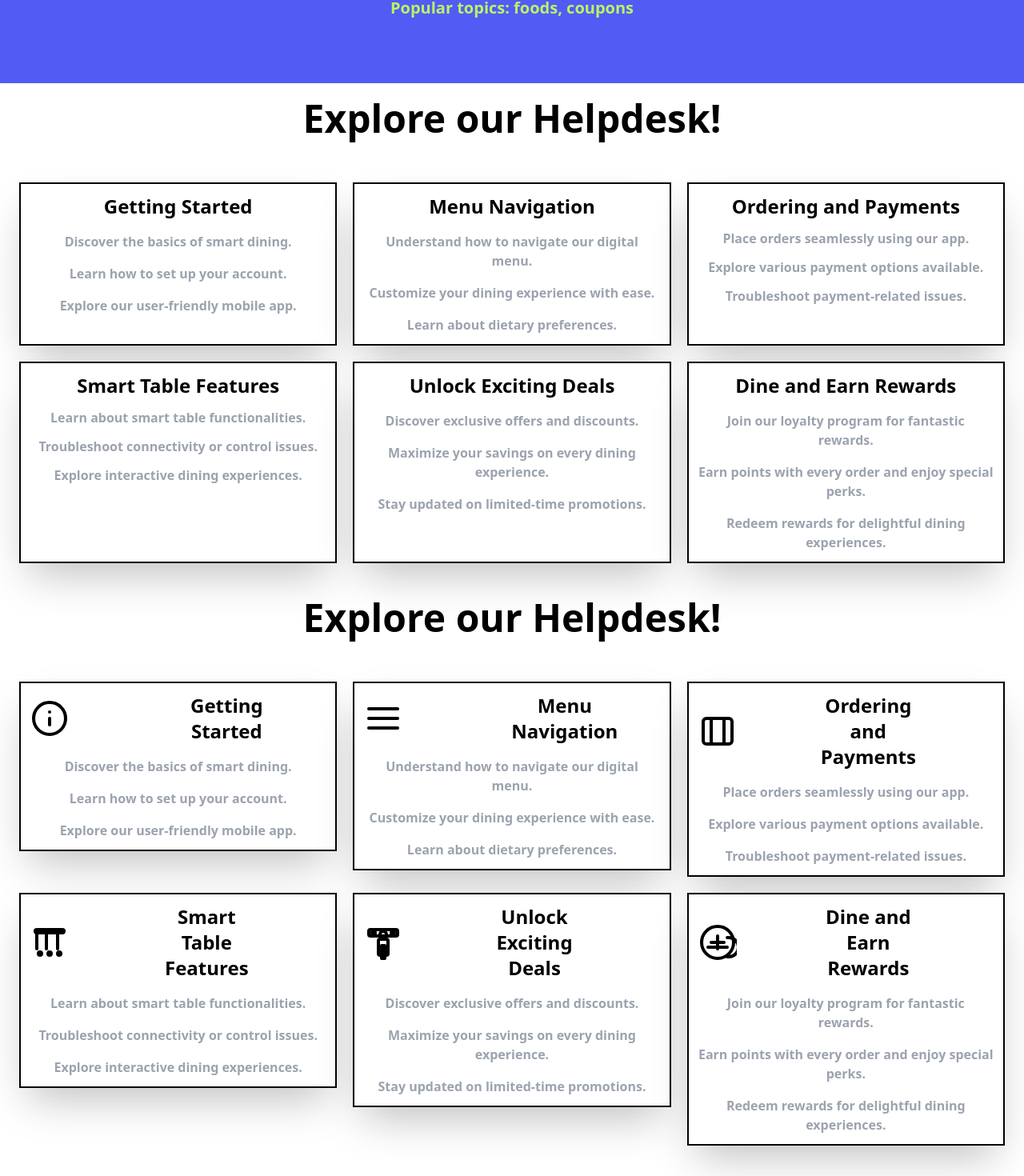
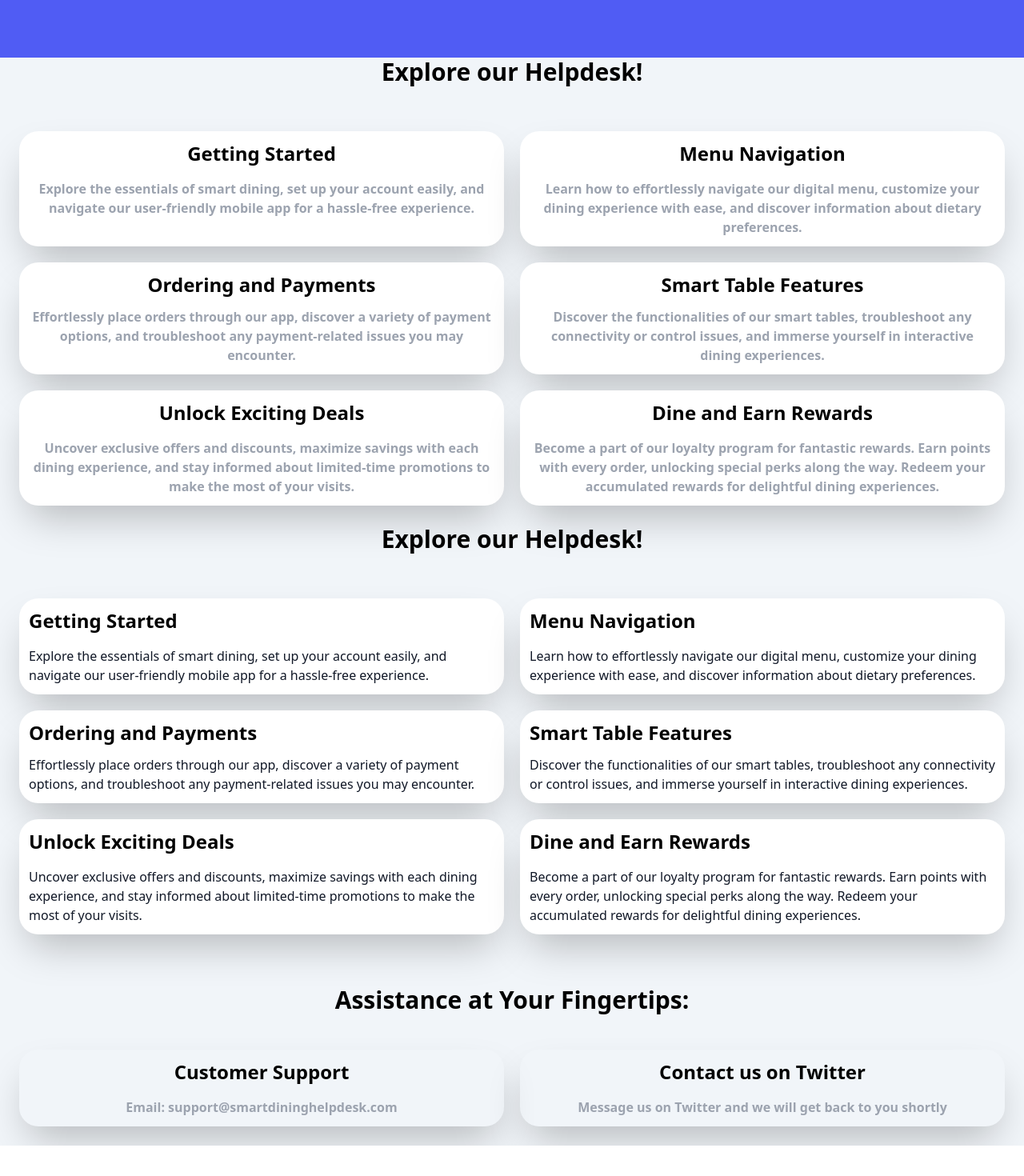
Before and after one commit to arunbabuceg/helpdesk, an Angular app: page / in a window 1280 px wide. Shown: the part 236-1706 px from the top of the page at 80% size. After the commit the page ends 1668 px from the top, so only its background shows below. Built offline with nearby package versions, Linux system fonts and the light colour scheme.

Commit message:
slate bg

```diff
--- a/src/app/app.component.html
+++ b/src/app/app.component.html
@@ -1,3 +1,5 @@
     <app-hero></app-hero>
-    <app-cohero></app-cohero>
-    <app-helps></app-helps>
+    <div class="bg-slate-100">
+        <app-cohero></app-cohero>
+        <app-helps></app-helps>
+    </div>
--- a/src/app/cohero/cohero.component.html
+++ b/src/app/cohero/cohero.component.html
@@ -1,126 +1,76 @@
-<div class="text-center text-black font-bold text-5xl my-5">
+<div class="text-center text-black font-bold text-3xl ">
+    <p >Explore our Helpdesk!</p>
+</div>
+
+<div class="grid grid-cols-2 mt-8 p-6 gap-5">
+    <div class="text-black text-left gap-4 p-3 flex flex-col font-bold  shadow-2xl rounded-3xl bg-white">
+        <p class="text-2xl text-center">Getting Started</p>
+        <p class="text-gray-400 text-center">Explore the essentials of smart dining, set up your account easily, and navigate our user-friendly mobile app for a hassle-free experience.</p>
+      </div>
+
+    <div class="text-black text-left gap-4 p-3 flex flex-col font-bold  shadow-2xl rounded-3xl bg-white">
+        <p class="text-2xl text-center">Menu Navigation</p>
+        <p class="text-gray-400 text-center">
+            Learn how to effortlessly navigate our digital menu, customize your dining experience with ease, and discover information about dietary preferences.</p>
+    </div>
+
+    <div class="text-black text-left gap-3 p-3 flex flex-col font-bold  shadow-2xl rounded-3xl bg-white">
+        <p class="text-2xl text-center">Ordering and Payments</p>
+        <p class="text-gray-400 text-center">
+            Effortlessly place orders through our app, discover a variety of payment options, and troubleshoot any payment-related issues you may encounter.</p>
+    </div>
+
+    <div class="text-black text-left gap-3 p-3 flex flex-col font-bold  shadow-2xl rounded-3xl bg-white">
+        <p class="text-2xl text-center">Smart Table Features</p>
+        <p class="text-gray-400 text-center">
+            Discover the functionalities of our smart tables, troubleshoot any connectivity or control issues, and immerse yourself in interactive dining experiences.</p>
+    </div>
+
+    <div class="text-black text-left gap-4 p-3 flex flex-col font-bold  shadow-2xl rounded-3xl bg-white">
+        <p class="text-2xl text-center">Unlock Exciting Deals</p>
+        <p class="text-gray-400 text-center">Uncover exclusive offers and discounts, maximize savings with each dining experience, and stay informed about limited-time promotions to make the most of your visits.</p>
+
+    </div>
+
+    <div class="text-black text-left gap-4 p-3 flex flex-col font-bold  shadow-2xl rounded-3xl bg-white">
+        <p class="text-2xl text-center ">Dine and Earn Rewards</p>
+        <p class="text-gray-400 text-center">Become a part of our loyalty program for fantastic rewards. Earn points with every order, unlocking special perks along the way. Redeem your accumulated rewards for delightful dining experiences.</p>
+
+    </div>
+</div>
+
+<div class="text-center text-black font-bold text-3xl">
     <p>Explore our Helpdesk!</p>
 </div>
 
-<div class="grid grid-cols-3 mt-8 p-6 gap-5">
-    <div class="text-black text-left gap-4 p-3 flex flex-col font-bold border-2 shadow-2xl border-black bg-white">
-        <p class="text-2xl text-center">Getting Started</p>
-        <p class="text-gray-400 text-center">Discover the basics of smart dining.</p>
-        <p class="text-gray-400 text-center">Learn how to set up your account.</p>
-        <p class="text-gray-400 text-center">Explore our user-friendly mobile app.</p>
+<div class="grid grid-cols-2 mt-8 p-6 gap-5">
+    <div class="text-black gap-4 p-3 flex flex-col font-bold shadow-2xl rounded-3xl bg-white">
+        <p class="text-2xl text-left">Getting Started</p>
+        <p class="text-gray-900 font-normal text-left">Explore the essentials of smart dining, set up your account easily, and navigate our user-friendly mobile app for a hassle-free experience.</p>
     </div>
 
-    <div class="text-black text-left gap-4 p-3 flex flex-col font-bold border-2 shadow-2xl border-black bg-white">
-        <p class="text-2xl text-center">Menu Navigation</p>
-        <p class="text-gray-400 text-center">Understand how to navigate our digital menu.</p>
-        <p class="text-gray-400 text-center">Customize your dining experience with ease.</p>
-        <p class="text-gray-400 text-center">Learn about dietary preferences.</p>
+    <div class="text-black gap-4 p-3 flex flex-col font-bold shadow-2xl rounded-3xl bg-white">
+        <p class="text-2xl text-left">Menu Navigation</p>
+        <p class="text-gray-900 font-normal text-left">Learn how to effortlessly navigate our digital menu, customize your dining experience with ease, and discover information about dietary preferences.</p>
     </div>
 
-    <div class="text-black text-left gap-3 p-3 flex flex-col font-bold border-2 shadow-2xl border-black bg-white">
-        <p class="text-2xl text-center">Ordering and Payments</p>
-        <p class="text-gray-400 text-center">Place orders seamlessly using our app.</p>
-        <p class="text-gray-400 text-center">Explore various payment options available.</p>
-        <p class="text-gray-400 text-center">Troubleshoot payment-related issues.</p>
+    <div class="text-black gap-3 p-3 flex flex-col font-bold shadow-2xl rounded-3xl bg-white">
+        <p class="text-2xl text-left">Ordering and Payments</p>
+        <p class="text-gray-900 font-normal text-left">Effortlessly place orders through our app, discover a variety of payment options, and troubleshoot any payment-related issues you may encounter.</p>
     </div>
 
-    <div class="text-black text-left gap-3 p-3 flex flex-col font-bold border-2 shadow-2xl border-black bg-white">
-        <p class="text-2xl text-center">Smart Table Features</p>
-        <p class="text-gray-400 text-center">Learn about smart table functionalities.</p>
-        <p class="text-gray-400 text-center">Troubleshoot connectivity or control issues.</p>
-        <p class="text-gray-400 text-center">Explore interactive dining experiences.</p>
+    <div class="text-black gap-3 p-3 flex flex-col font-bold shadow-2xl rounded-3xl bg-white">
+        <p class="text-2xl text-left">Smart Table Features</p>
+        <p class="text-gray-900 font-normal text-left">Discover the functionalities of our smart tables, troubleshoot any connectivity or control issues, and immerse yourself in interactive dining experiences.</p>
     </div>
 
-    <div class="text-black text-left gap-4 p-3 flex flex-col font-bold border-2 shadow-2xl border-black bg-white">
-        <p class="text-2xl text-center">Unlock Exciting Deals</p>
-        <p class="text-gray-400 text-center">Discover exclusive offers and discounts.</p>
-        <p class="text-gray-400 text-center">Maximize your savings on every dining experience.</p>
-        <p class="text-gray-400 text-center">Stay updated on limited-time promotions.</p>
+    <div class="text-black gap-4 p-3 flex flex-col font-bold shadow-2xl rounded-3xl bg-white">
+        <p class="text-2xl text-left">Unlock Exciting Deals</p>
+        <p class="text-gray-900 font-normal text-left">Uncover exclusive offers and discounts, maximize savings with each dining experience, and stay informed about limited-time promotions to make the most of your visits.</p>
     </div>
 
-    <div class="text-black text-left gap-4 p-3 flex flex-col font-bold border-2 shadow-2xl border-black bg-white">
-        <p class="text-2xl text-center ">Dine and Earn Rewards</p>
-        <p class="text-gray-400 text-center">Join our loyalty program for fantastic rewards.</p>
-        <p class="text-gray-400 text-center">Earn points with every order and enjoy special perks.</p>
-        <p class="text-gray-400 text-center">Redeem rewards for delightful dining experiences.</p>
+    <div class="text-black gap-4 p-3 flex flex-col font-bold shadow-2xl rounded-3xl bg-white">
+        <p class="text-2xl text-left">Dine and Earn Rewards</p>
+        <p class="text-gray-900 font-normal text-left">Become a part of our loyalty program for fantastic rewards. Earn points with every order, unlocking special perks along the way. Redeem your accumulated rewards for delightful dining experiences.</p>
     </div>
 </div>
-
-
-<div class="text-center text-black font-bold text-5xl my-5">
-    <p>Explore our Helpdesk!</p>
-</div>
-
-<div class="grid grid-cols-3 mt-8 p-6 gap-5">
-    <div class="col-span-1">
-        <div class="text-black text-left gap-4 p-3 flex flex-col font-bold border-2 shadow-2xl border-black bg-white">
-            <div class="flex items-center">
-                <img src="assets/get.svg" alt="Getting Started Icon" class="w-12 h-12 mr-2"/>
-                <p class="text-2xl text-center mx-36">Getting Started</p>
-            </div>
-            <p class="text-gray-400 text-center">Discover the basics of smart dining.</p>
-            <p class="text-gray-400 text-center">Learn how to set up your account.</p>
-            <p class="text-gray-400 text-center">Explore our user-friendly mobile app.</p>
-        </div>
-    </div>
-
-    <div class="col-span-1">
-        <div class="text-black text-left gap-4 p-3 flex flex-col font-bold border-2 shadow-2xl border-black bg-white">
-            <div class="flex items-center">
-                <img src="assets/menunavigation.svg" alt="Menu Navigation Icon" class="w-12 h-12 mr-2"/>
-                <p class="text-2xl text-center mx-32">Menu Navigation</p>
-            </div>
-            <p class="text-gray-400 text-center">Understand how to navigate our digital menu.</p>
-            <p class="text-gray-400 text-center">Customize your dining experience with ease.</p>
-            <p class="text-gray-400 text-center">Learn about dietary preferences.</p>
-        </div>
-    </div>
-
-    <div class="col-span-1">
-        <div class="text-black text-left gap-4 p-3  flex flex-col font-bold border-2 shadow-2xl border-black bg-white">
-            <div class="flex items-center">
-                <img src="assets/ordering.svg" alt="Ordering and Payments Icon" class="w-12 h-12 mr-2"/>
-                <p class="text-2xl text-center mx-24">Ordering and Payments</p>
-            </div>
-            <p class="text-gray-400 text-center">Place orders seamlessly using our app.</p>
-            <p class="text-gray-400 text-center">Explore various payment options available.</p>
-            <p class="text-gray-400 text-center">Troubleshoot payment-related issues.</p>
-        </div>
-    </div>
-
-    <div class="col-span-1">
-        <div class="text-black text-left gap-4 p-3 flex flex-col font-bold border-2 shadow-2xl border-black bg-white">
-            <div class="flex items-center">
-                <img src="assets/smart.svg" alt="Smart Table Features Icon" class="w-12 h-12 mr-2"/>
-                <p class="text-2xl text-center mx-28">Smart Table Features</p>
-            </div>
-            <p class="text-gray-400 text-center">Learn about smart table functionalities.</p>
-            <p class="text-gray-400 text-center">Troubleshoot connectivity or control issues.</p>
-            <p class="text-gray-400 text-center">Explore interactive dining experiences.</p>
-        </div>
-    </div>
-
-    <div class="col-span-1">
-        <div class="text-black text-left gap-4 p-3 flex flex-col font-bold border-2 shadow-2xl border-black bg-white">
-            <div class="flex items-center">
-                <img src="assets/exciting.svg" alt="Unlock Exciting Deals Icon" class="w-12 h-12 mr-2"/>
-                <p class="text-2xl text-center mx-24">Unlock Exciting Deals</p>
-            </div>
-            <p class="text-gray-400 text-center">Discover exclusive offers and discounts.</p>
-            <p class="text-gray-400 text-center">Maximize your savings on every dining experience.</p>
-            <p class="text-gray-400 text-center">Stay updated on limited-time promotions.</p>
-        </div>
-    </div>
-
-    <div class="col-span-1">
-        <div class="text-black text-left gap-4 p-3 flex flex-col font-bold border-2 shadow-2xl border-black bg-white">
-            <div class="flex items-center ">
-                <img src="assets/dine.svg" alt="Dine and Earn Rewards Icon" class="w-12 h-12 mr-2"/>
-                <p class="text-2xl text-center mx-24">Dine and Earn Rewards</p>
-            </div>
-            <p class="text-gray-400 text-center">Join our loyalty program for fantastic rewards.</p>
-            <p class="text-gray-400 text-center">Earn points with every order and enjoy special perks.</p>
-            <p class="text-gray-400 text-center">Redeem rewards for delightful dining experiences.</p>
-        </div>
-    </div>
-</div>
--- a/src/app/helps/helps.component.html
+++ b/src/app/helps/helps.component.html
@@ -1,13 +1,13 @@
-<div class=" font-bold text-5xl text-center mt-10">
+<div class=" font-bold text-3xl text-center mt-10">
     <p>Assistance at Your Fingertips:</p>
 </div>
 <div class="grid grid-cols-2 mt-5 p-6 gap-5">
-    <div class=" text-center gap-4 p-3 flex flex-col font-bold border-2 shadow-2xl border-black">
+    <div class=" text-center gap-4 p-3 flex flex-col rounded-3xl font-bold shadow-2xl ">
         <p class="text-2xl">Customer Support</p>
         <p class="text-gray-400">Email: support@smartdininghelpdesk.com</p>
     </div>
 
-    <div class=" text-center gap-4 p-3 flex flex-col font-bold border-2 shadow-2xl border-black">
+    <div class=" text-center gap-4 p-3 flex flex-col font-bold rounded-3xl shadow-2xl ">
         <p class="text-2xl">Contact us on Twitter</p>
         <p class="text-gray-400">Message us on Twitter and we will get back to you shortly</p>
     </div>
--- a/src/app/hero/hero.component.html
+++ b/src/app/hero/hero.component.html
@@ -1,6 +1,6 @@
-<div class="grid grid-cols-1 bg-customblue text-white gap-10 my-5 text-center justify-center p-10">
+<div class="grid grid-cols-1 bg-customblue text-white gap-10  text-center justify-center p-10">
     <div class="flex flex-col items-center">
-        <p class="font-bold text-5xl mb-10">How can we help?</p>
+        <p class="font-bold text-3xl mb-10">How can we help?</p>
         <div class="w-1/2 mb-10">
             <p class="text-xl bg-gray-50 text-gray-800 rounded-full p-2">Search something</p>
         </div>
```
